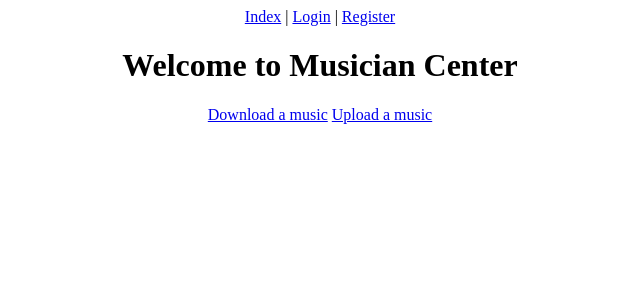
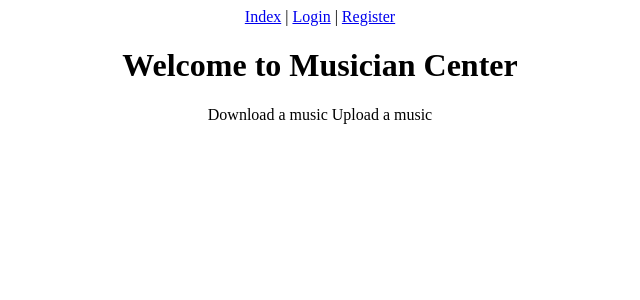
Before and after one commit to tangziyi001/MusicQR, a Django app: page /musician/ in a window 1280 px wide. Shown: the top 300 px of the page, without its empty margins (320-960 px from the left). Run offline with Django 3.2, Linux system fonts and the light colour scheme; some libraries are stand-ins or nearby versions.

Commit message:
update buttons & getQR

```diff
--- a/lswa/musician/static/musician/style.css
+++ b/lswa/musician/static/musician/style.css
@@ -9,7 +9,17 @@ h1 {
     color: initial;
     width:200px;
     height:50px;
-}*/
+}
+*/
+a.button {
+    -webkit-appearance: button;
+    -moz-appearance: button;
+    appearance: button;
+
+    text-decoration: none;
+    color: initial;
+}
+
 button {
     width:200px;
     height:50px;
```
